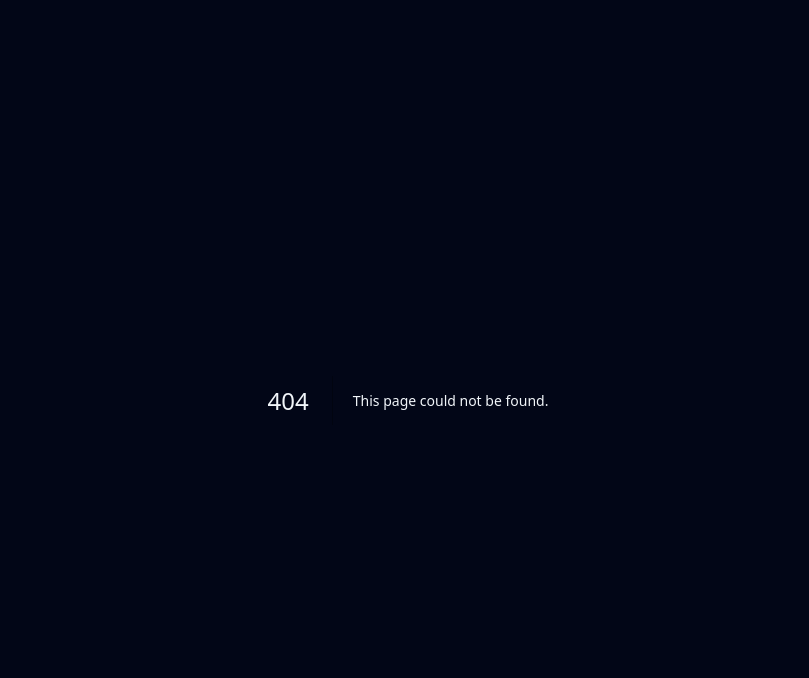
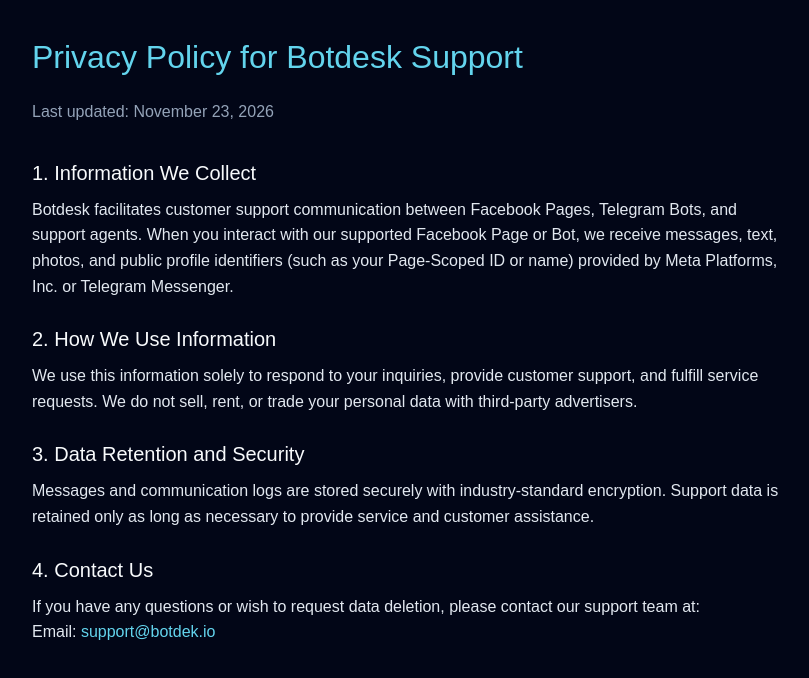
Before and after one commit to 22workinfo-sketch/backstage-staging, a Next.js app: page /privacy in a window 1280 px wide. Before the commit this address had no page. Shown: the top 678 px of the page, without its empty margins (232-1041 px from the left). Built offline with nearby package versions, Linux system fonts and the light colour scheme.

Commit message:
feat(legal): add privacy policy and terms of service pages for Meta Live mode

```diff
--- /dev/null
+++ b/src/app/privacy/page.tsx
@@ -0,0 +1,44 @@
+export const dynamic = "force-static";
+
+export default function PrivacyPolicyPage() {
+  return (
+    <main style={{ maxWidth: "800px", margin: "0 auto", padding: "2rem 1.5rem", fontFamily: "sans-serif", color: "#e2e8f0", lineHeight: "1.6" }}>
+      <h1 style={{ fontSize: "2rem", marginBottom: "1rem", color: "#63d4ed" }}>Privacy Policy for Botdesk Support</h1>
+      <p style={{ color: "#94a3b8", marginBottom: "2rem" }}>Last updated: November 23, 2026</p>
+
+      <section style={{ marginBottom: "1.5rem" }}>
+        <h2 style={{ fontSize: "1.25rem", color: "#f8fafc", marginBottom: "0.5rem" }}>1. Information We Collect</h2>
+        <p>
+          Botdesk facilitates customer support communication between Facebook Pages, Telegram Bots, and support agents.
+          When you interact with our supported Facebook Page or Bot, we receive messages, text, photos, and public profile identifiers
+          (such as your Page-Scoped ID or name) provided by Meta Platforms, Inc. or Telegram Messenger.
+        </p>
+      </section>
+
+      <section style={{ marginBottom: "1.5rem" }}>
+        <h2 style={{ fontSize: "1.25rem", color: "#f8fafc", marginBottom: "0.5rem" }}>2. How We Use Information</h2>
+        <p>
+          We use this information solely to respond to your inquiries, provide customer support, and fulfill service requests.
+          We do not sell, rent, or trade your personal data with third-party advertisers.
+        </p>
+      </section>
+
+      <section style={{ marginBottom: "1.5rem" }}>
+        <h2 style={{ fontSize: "1.25rem", color: "#f8fafc", marginBottom: "0.5rem" }}>3. Data Retention and Security</h2>
+        <p>
+          Messages and communication logs are stored securely with industry-standard encryption.
+          Support data is retained only as long as necessary to provide service and customer assistance.
+        </p>
+      </section>
+
+      <section style={{ marginBottom: "1.5rem" }}>
+        <h2 style={{ fontSize: "1.25rem", color: "#f8fafc", marginBottom: "0.5rem" }}>4. Contact Us</h2>
+        <p>
+          If you have any questions or wish to request data deletion, please contact our support team at:
+          <br />
+          Email: <a href="mailto:support@botdek.io" style={{ color: "#63d4ed" }}>support@botdek.io</a>
+        </p>
+      </section>
+    </main>
+  );
+}
--- /dev/null
+++ b/src/app/terms/page.tsx
@@ -0,0 +1,32 @@
+export const dynamic = "force-static";
+
+export default function TermsPage() {
+  return (
+    <main style={{ maxWidth: "800px", margin: "0 auto", padding: "2rem 1.5rem", fontFamily: "sans-serif", color: "#e2e8f0", lineHeight: "1.6" }}>
+      <h1 style={{ fontSize: "2rem", marginBottom: "1rem", color: "#63d4ed" }}>Terms of Service</h1>
+      <p style={{ color: "#94a3b8", marginBottom: "2rem" }}>Last updated: November 23, 2026</p>
+
+      <section style={{ marginBottom: "1.5rem" }}>
+        <h2 style={{ fontSize: "1.25rem", color: "#f8fafc", marginBottom: "0.5rem" }}>1. Acceptance of Terms</h2>
+        <p>
+          By interacting with our services via Facebook Messenger, Telegram, or our website, you agree to these Terms of Service.
+        </p>
+      </section>
+
+      <section style={{ marginBottom: "1.5rem" }}>
+        <h2 style={{ fontSize: "1.25rem", color: "#f8fafc", marginBottom: "0.5rem" }}>2. Proper Use</h2>
+        <p>
+          You agree to use this customer support platform for lawful inquiries and customer service interactions.
+          Abusive, fraudulent, or harassing messages are strictly prohibited.
+        </p>
+      </section>
+
+      <section style={{ marginBottom: "1.5rem" }}>
+        <h2 style={{ fontSize: "1.25rem", color: "#f8fafc", marginBottom: "0.5rem" }}>3. Contact</h2>
+        <p>
+          For any inquiries regarding our terms, contact: <a href="mailto:support@botdek.io" style={{ color: "#63d4ed" }}>support@botdek.io</a>
+        </p>
+      </section>
+    </main>
+  );
+}
```
